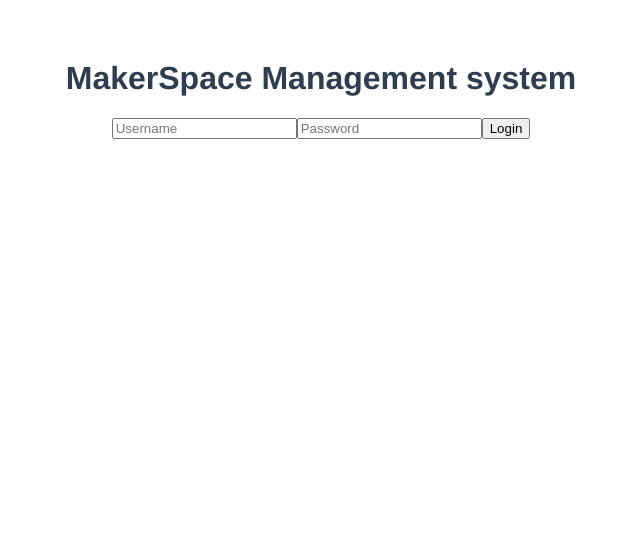
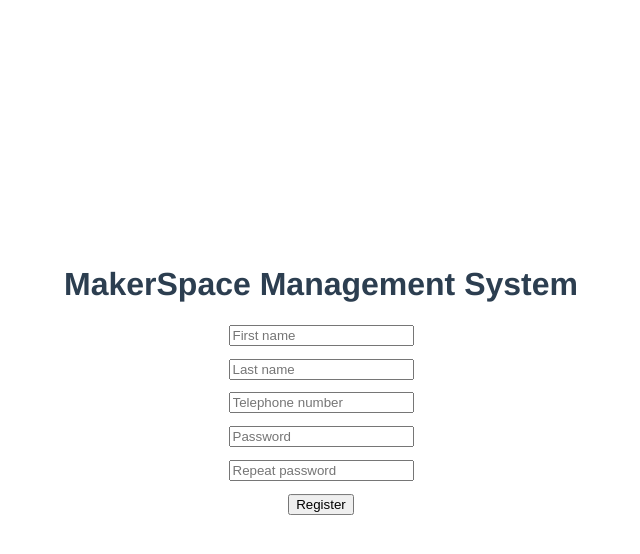
Before and after one commit to Andreas-Harnes/MakerSpace-Management-System, a Vue app in the folder client/: page /register in a window 1280 px wide. Shown: the top 554 px of the page, without its empty margins (319-959 px from the left). Built offline with nearby package versions, Linux system fonts and the light colour scheme.

Commit message:
Made the SPA
Made the page into a single-page application

```diff
--- a/client/package.json
+++ b/client/package.json
@@ -8,7 +8,9 @@
     "lint": "vue-cli-service lint"
   },
   "dependencies": {
+    "axios": "^0.18.0",
     "vue": "^2.5.22",
+    "vue-router": "^3.0.2",
     "vuex": "^3.0.1"
   },
   "devDependencies": {
--- a/client/src/App.vue
+++ b/client/src/App.vue
@@ -1,11 +1,6 @@
 <template>
   <div id="app">
-      <div id="login">
-        <h1>MakerSpace Management system</h1>
-        <input type="text" name="username" placeholder="Username" />
-        <input type="password" name="password" placeholder="Password" />
-        <button type="button">Login</button>
-    </div>
+    <router-view></router-view>
   </div>
 </template>
 
@@ -17,27 +12,11 @@
     text-align: center;
     color: #2c3e50;
     margin-top: 60px;
+
+    position: absolute;
+    left: 50%;
+    top: 40%;
+    -webkit-transform: translate(-50%, -50%);
+    transform: translate(-50%, -50%);
   }
 </style>
-
-<script>
-import HelloWorld from './components/HelloWorld.vue'
-
-export default {
-  name: 'app',
-  components: {
-    HelloWorld
-  }
-}
-</script>
-
-<style lang="scss">
-#app {
-  font-family: 'Avenir', Helvetica, Arial, sans-serif;
-  -webkit-font-smoothing: antialiased;
-  -moz-osx-font-smoothing: grayscale;
-  text-align: center;
-  color: #2c3e50;
-  margin-top: 60px;
-}
-</style>
--- a/client/src/components/HelloWorld.vue
+++ /dev/null
@@ -1,58 +0,0 @@
-<template>
-  <div class="hello">
-    <h1>{{ msg }}</h1>
-    <p>
-      For a guide and recipes on how to configure / customize this project,<br>
-      check out the
-      <a href="https://cli.vuejs.org" target="_blank" rel="noopener">vue-cli documentation</a>.
-    </p>
-    <h3>Installed CLI Plugins</h3>
-    <ul>
-      <li><a href="https://github.com/vuejs/vue-cli/tree/dev/packages/%40vue/cli-plugin-babel" target="_blank" rel="noopener">babel</a></li>
-      <li><a href="https://github.com/vuejs/vue-cli/tree/dev/packages/%40vue/cli-plugin-eslint" target="_blank" rel="noopener">eslint</a></li>
-    </ul>
-    <h3>Essential Links</h3>
-    <ul>
-      <li><a href="https://vuejs.org" target="_blank" rel="noopener">Core Docs</a></li>
-      <li><a href="https://forum.vuejs.org" target="_blank" rel="noopener">Forum</a></li>
-      <li><a href="https://chat.vuejs.org" target="_blank" rel="noopener">Community Chat</a></li>
-      <li><a href="https://twitter.com/vuejs" target="_blank" rel="noopener">Twitter</a></li>
-      <li><a href="https://news.vuejs.org" target="_blank" rel="noopener">News</a></li>
-    </ul>
-    <h3>Ecosystem</h3>
-    <ul>
-      <li><a href="https://router.vuejs.org" target="_blank" rel="noopener">vue-router</a></li>
-      <li><a href="https://vuex.vuejs.org" target="_blank" rel="noopener">vuex</a></li>
-      <li><a href="https://github.com/vuejs/vue-devtools#vue-devtools" target="_blank" rel="noopener">vue-devtools</a></li>
-      <li><a href="https://vue-loader.vuejs.org" target="_blank" rel="noopener">vue-loader</a></li>
-      <li><a href="https://github.com/vuejs/awesome-vue" target="_blank" rel="noopener">awesome-vue</a></li>
-    </ul>
-  </div>
-</template>
-
-<script>
-export default {
-  name: 'HelloWorld',
-  props: {
-    msg: String
-  }
-}
-</script>
-
-<!-- Add "scoped" attribute to limit CSS to this component only -->
-<style scoped lang="scss">
-h3 {
-  margin: 40px 0 0;
-}
-ul {
-  list-style-type: none;
-  padding: 0;
-}
-li {
-  display: inline-block;
-  margin: 0 10px;
-}
-a {
-  color: #42b983;
-}
-</style>
--- /dev/null
+++ b/client/src/components/login.vue
@@ -0,0 +1,22 @@
+<template>
+    <div id="login">
+      <h1>MakerSpace Management System</h1>
+      <input class="loginField" type="text" name="email" placeholder="Email" />
+      <input class="loginField" type="password" name="password" placeholder="Password" />
+      <button type="button">Login</button>
+  </div>
+</template>
+
+<style lang="scss">
+  .loginField {
+    margin-right: 1%
+  }
+
+
+</style>
+
+<script>
+  export default {
+    name: "login"
+  }
+</script>
--- /dev/null
+++ b/client/src/components/nav.vue
@@ -0,0 +1,25 @@
+<template>
+    <div id="nav">
+        <h1>hello there</h1>
+        <router-link class="rLinks" v-bind:to="'/login'">Login</router-link>
+        <router-link class="rLinks" v-bind:to="'/register'">Register</router-link>
+  </div>
+</template>
+
+<style lang="scss">
+    .loginField {
+    margin-right: 1%
+    }
+
+    .rLinks{
+        margin-right: 10px
+    }
+
+
+</style>
+
+<script>
+  export default {
+    name: "nav"
+  }
+</script>
--- /dev/null
+++ b/client/src/components/register.vue
@@ -0,0 +1,34 @@
+<template>
+    <div id="reg">
+      <h1>MakerSpace Management System</h1>
+      <div id="inputFields">
+          <input class="regFields" type="text" name="firstName" placeholder="First name" /> <br>
+          <input class="regFields" type="text" name="lastName" placeholder="Last name" /> <br>
+          <input class="regFields" type="text" name="telephone" placeholder="Telephone number" /> <br>
+          <input class="regFields" type="text" name="password" placeholder="Password" /> <br>
+          <input class="regFields" type="text" name="password" placeholder="Repeat password" /> <br>
+          <button type="button">Register</button>
+
+      </div>
+
+  </div>
+</template>
+
+
+<style lang="scss">
+  #app {
+      width: 100%
+  }
+  .regFields {
+      margin-bottom: 1%
+  }
+</style>
+
+
+
+
+<script>
+  export default {
+    name: "registerPage"
+  }
+</script>
--- a/client/src/main.js
+++ b/client/src/main.js
@@ -1,10 +1,34 @@
 import Vue from 'vue'
 import App from './App.vue'
 import store from './store'
+import VueRouter from 'vue-router'
+
+import Nav from './components/nav'
+import Login from './components/login'
+import Register from './components/register'
+
+//tell vue to use the router
+Vue.use(VueRouter)
+
+//define your routes
+const routes = [
+  {path: '/', component: Nav},
+  {path: '/login', component: Login},
+  {path: '/register', component: Register}
+]
+
+// Create the router instance and pass the `routes` option
+// You can pass in additional options here, but let's
+// keep it simple for now.
+const router = new VueRouter({
+  routes, // short for routes: routes
+  mode: 'history'
+})
 
 Vue.config.productionTip = false
 
 new Vue({
   store,
-  render: h => h(App)
+  render: h => h(App),
+  router
 }).$mount('#app')
```
Also changed, not shown: 1 other file (tests, documents, lock files or other folders). Lines whose indentation alone changed are shown as unchanged.
